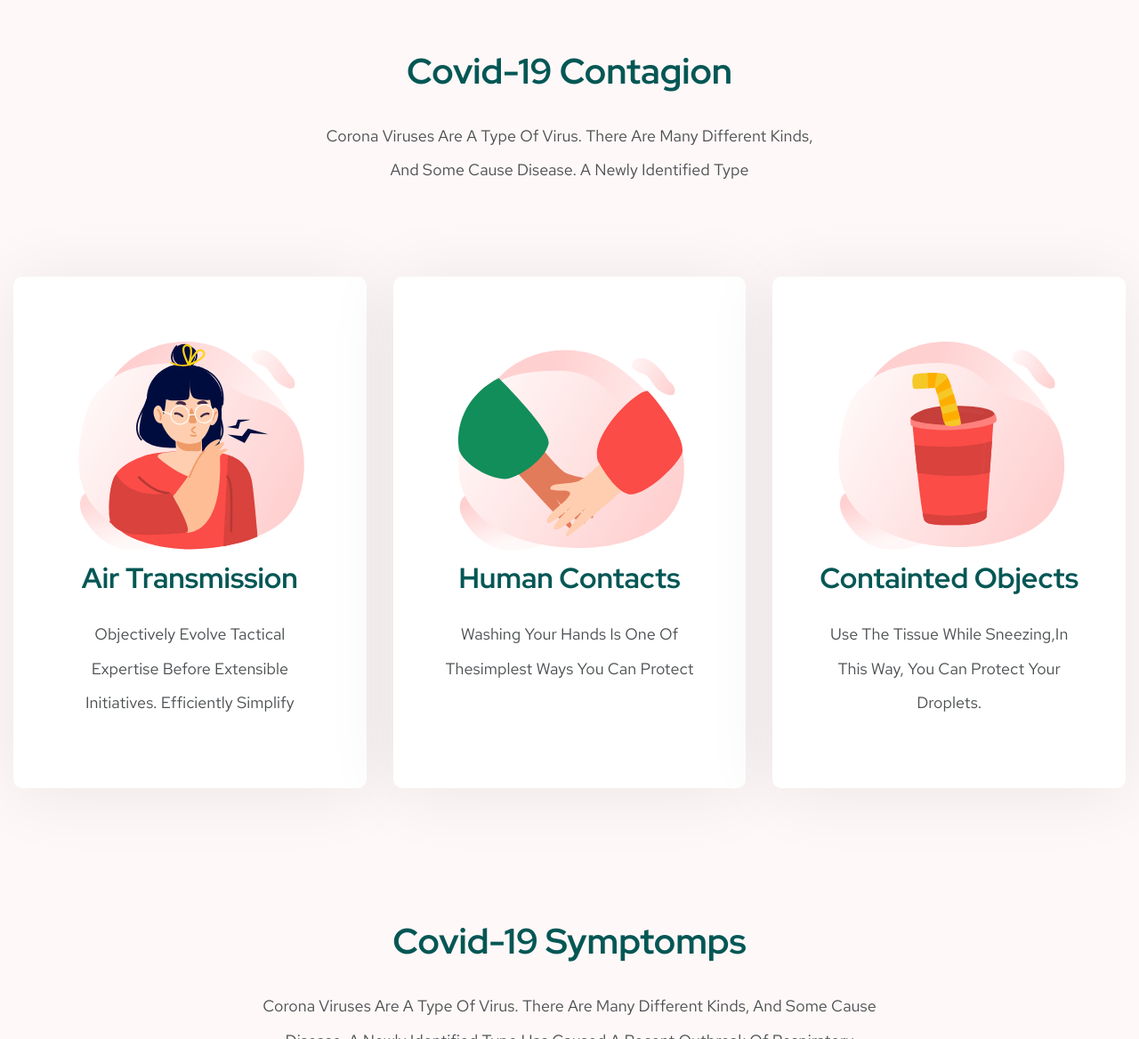
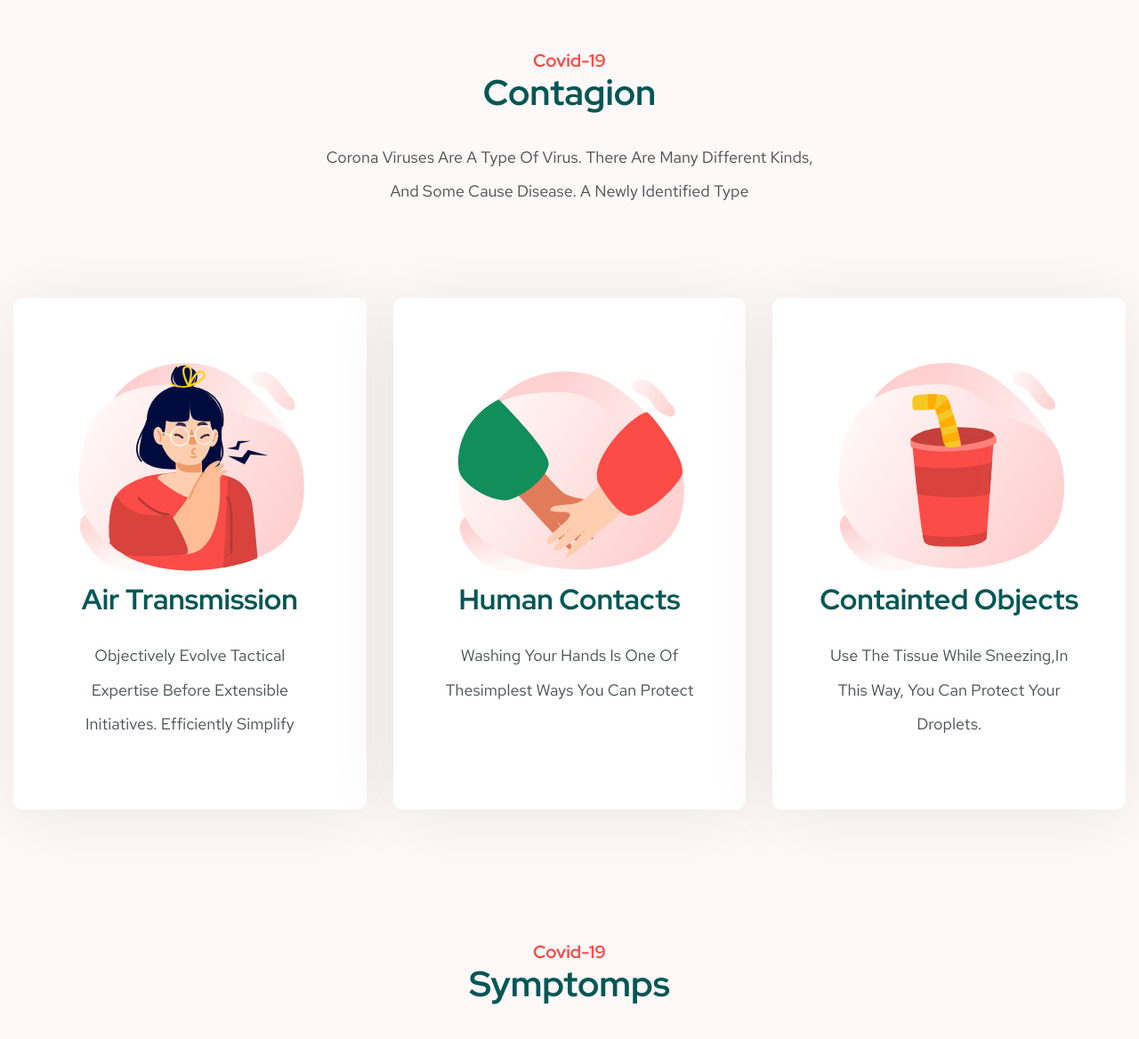
Before and after one commit to revuwem/covid19, a website: page index.html in a window 1280 px wide. Shown: the part 1632-2800 px from the top of the page at 89% size. Drawn offline with Linux system fonts and the light colour scheme.

Commit message:
styled headers span

```diff
--- a/style.css
+++ b/style.css
@@ -70,6 +70,13 @@ h3{
 
     font-size: 2rem;
     line-height: 1.5;
+}
+
+h1 span,
+h2 span{
+    display: block;
+    color: var(--primary-color);
+    font-size: 0.5em;
 }
 
 ul{
@@ -337,6 +344,10 @@ section{
     align-items: center;
 }
 
+.contagion h2{
+    text-align: center;
+}
+
 .contagion p{
     max-width: 570px;
     margin-bottom: 100px;
@@ -396,6 +407,10 @@ section{
     align-items: center;
 }
 
+.symptomps h2{
+    text-align: center;
+}
+
 .symptomps p{
     max-width: 760px;
     margin-bottom: 50px;
@@ -413,6 +428,10 @@ section{
     display: flex;
     flex-direction: column;
     align-items: center;
+}
+
+.prevention h2{
+    text-align: center;
 }
 
 .prevention p{
```
